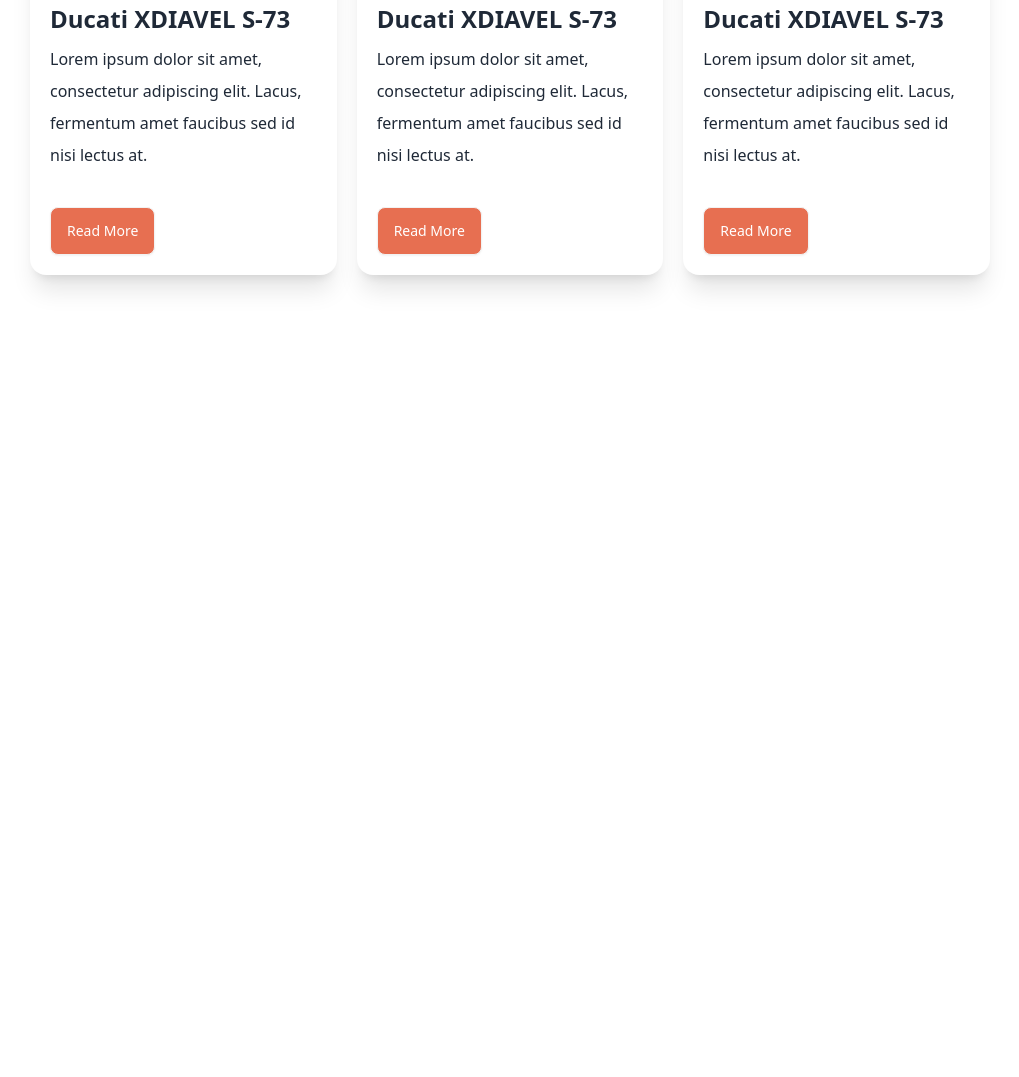
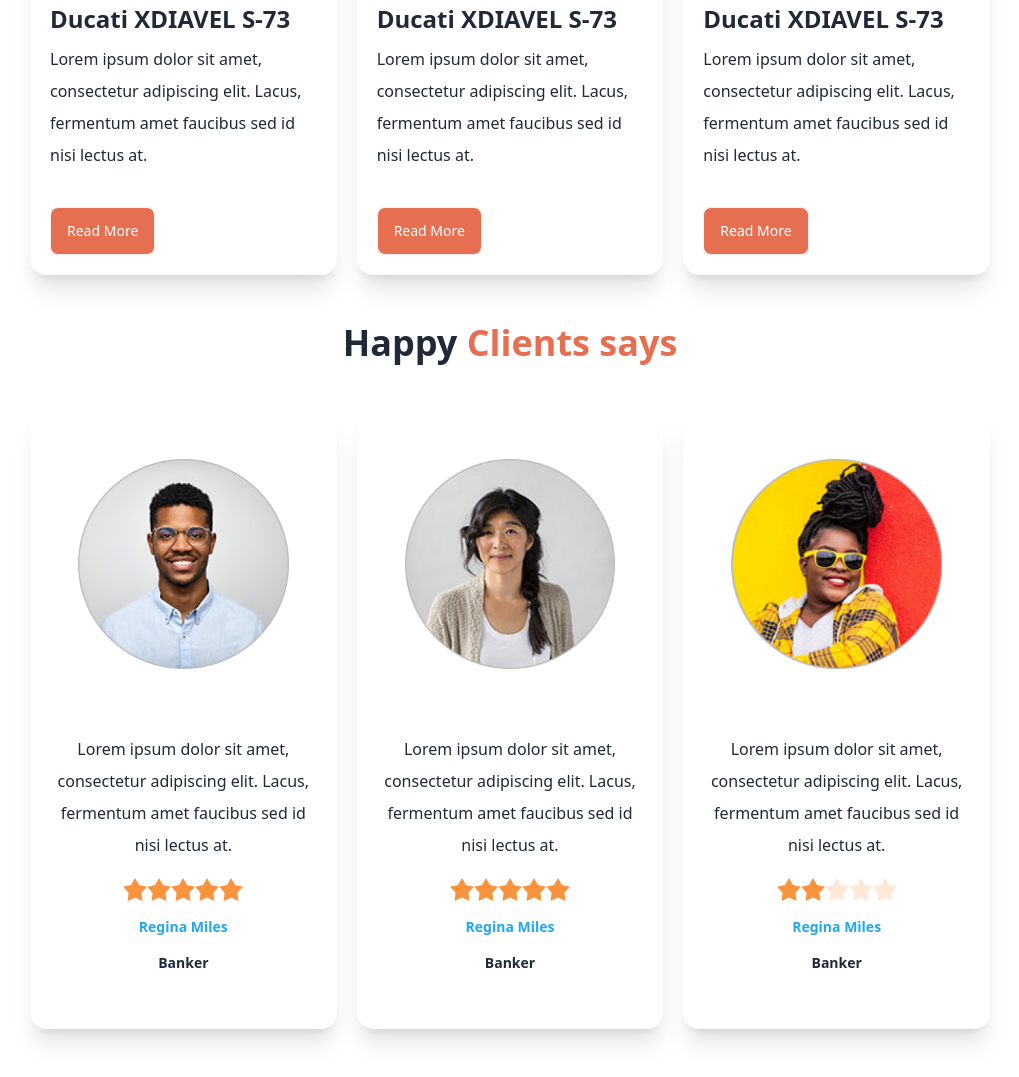
Before and after one commit to Borkotullah01/Biker-zone-website, a plain HTML site: page index.html in a window 1280 px wide. Shown: the part 959-2036 px from the top of the page, without its empty margins (130-1149 px from the left). Before the commit the page ends 1282 px from the top, so only its background shows below. Drawn offline with nearby package versions, Linux system fonts and the light colour scheme.

Commit message:
client rating and reviw section added

```diff
--- a/index.html
+++ b/index.html
@@ -116,8 +116,8 @@
         <!-- carousel section -->
     </header>
     <main>
-      <section class="my-10 letest-news-section sm:11/12 mx-auto md:10/12 md:mx-auto lg:w-9/12 lg:mx-auto">
-        <h3 class="text-center text-4xl font-semibold">latest News</h3>
+      <section class="my-10 letest-bike-section sm:11/12 mx-auto md:10/12 md:mx-auto lg:w-9/12 lg:mx-auto">
+        <h3 class="text-center text-4xl font-semibold">latest Bikes</h3>
         <div class="card-container grid grid-cols-1 md:grid-cols-2 lg:grid-cols-3 gap-5 my-12">
           <div class="card-items flex-1">
             <div class="card px-5 py-5 bg-base-100 shadow-xl">
@@ -163,6 +163,68 @@
           </div>
         </div>
       </section>
+      <section class="my-10 letest-bike-section sm:11/12 mx-auto md:10/12 md:mx-auto lg:w-9/12 lg:mx-auto">
+        <h3 class="text-center text-4xl font-semibold">Happy <span class="text-[#E76F51]">Clients says</span></h3>
+        <div class="card-container grid grid-cols-1 md:grid-cols-2 lg:grid-cols-3 gap-5 my-12">
+          <div class="card-items flex-1">
+            <div class="card px-5 py-5 bg-base-100 shadow-xl">
+                <img src="images/others/user-1.png" alt="Shoes" class="p-7 rounded-xl" />
+              <div class="card-content py-9">
+                <p class="text-center text-base font-normal leading-8">
+                  Lorem ipsum dolor sit amet, consectetur adipiscing elit. Lacus, fermentum amet faucibus sed id nisi lectus at.
+                </p>
+                <div class="rating flex justify-center p-4">
+                  <input type="radio" name="rating-2" class="mask mask-star-2 bg-orange-400" />
+                  <input type="radio" name="rating-2" class="mask mask-star-2 bg-orange-400" checked />
+                  <input type="radio" name="rating-2" class="mask mask-star-2 bg-orange-400" />
+                  <input type="radio" name="rating-2" class="mask mask-star-2 bg-orange-400" />
+                  <input type="radio" name="rating-2" class="mask mask-star-2 bg-orange-400" />
+                </div>
+                <p class="name text-[#23A6F0] text-sm font-semibold text-center pb-4">Regina Miles</p>
+                <p class="profesion text-sm font-semibold text-center">Banker</p>
+              </div>
+            </div>
+          </div>
+          <div class="card-items flex-1">
+            <div class="card px-5 py-5 bg-base-100 shadow-xl">
+                <img src="images/others/user-2.png" alt="Shoes" class="p-7  rounded-xl" />
+              <div class="card-content py-9">
+                <p class="text-center text-base font-normal leading-8">
+                  Lorem ipsum dolor sit amet, consectetur adipiscing elit. Lacus, fermentum amet faucibus sed id nisi lectus at.
+                </p>
+                <div class="rating flex justify-center p-4">
+                  <input type="radio" name="rating-2" class="mask mask-star-2 bg-orange-400" />
+                  <input type="radio" name="rating-2" class="mask mask-star-2 bg-orange-400" checked />
+                  <input type="radio" name="rating-2" class="mask mask-star-2 bg-orange-400" />
+                  <input type="radio" name="rating-2" class="mask mask-star-2 bg-orange-400" />
+                  <input type="radio" name="rating-2" class="mask mask-star-2 bg-orange-400" />
+                </div>
+                <p class="name text-[#23A6F0] text-sm font-semibold text-center pb-4">Regina Miles</p>
+                <p class="profesion text-sm font-semibold text-center">Banker</p>
+              </div>
+            </div>
+          </div>
+          <div class="card-items flex-1">
+            <div class="card px-5 py-5 bg-base-100 shadow-xl">
+                <img src="images/others/user-3.png" alt="Shoes" class="p-7 rounded-xl" />
+              <div class="card-content py-9">
+                <p class="text-center text-base font-normal leading-8">
+                  Lorem ipsum dolor sit amet, consectetur adipiscing elit. Lacus, fermentum amet faucibus sed id nisi lectus at.
+                </p>
+                <div class="rating flex justify-center p-4">
+                  <input type="radio" name="rating-2" class="mask mask-star-2 bg-orange-400" />
+                  <input type="radio" name="rating-2" class="mask mask-star-2 bg-orange-400" checked />
+                  <input type="radio" name="rating-2" class="mask mask-star-2 bg-orange-400" />
+                  <input type="radio" name="rating-2" class="mask mask-star-2 bg-orange-400" />
+                  <input type="radio" name="rating-2" class="mask mask-star-2 bg-orange-400" />
+                </div>
+                <p class="name text-[#23A6F0] text-sm font-semibold text-center pb-4">Regina Miles</p>
+                <p class="profesion text-sm font-semibold text-center">Banker</p>
+              </div>
+            </div>
+          </div>
+        </div>
+      </section>
     </main>
 </body>
 </html>
```
